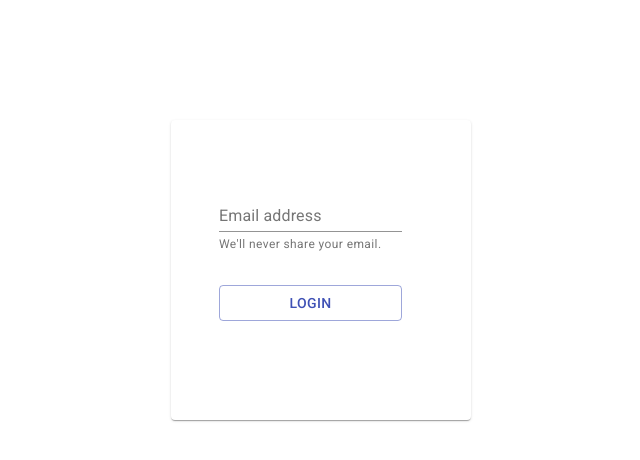
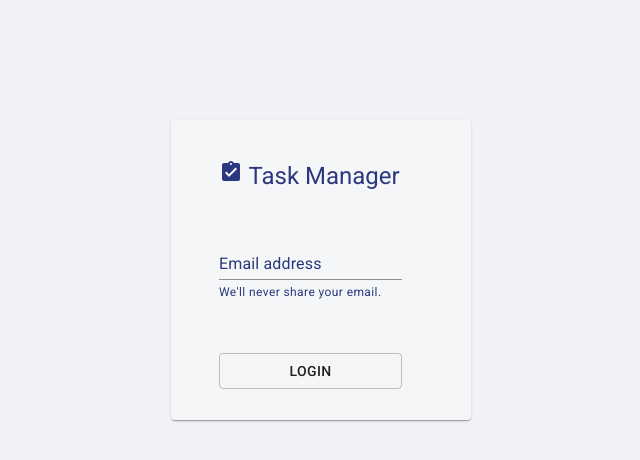
Before and after one commit to sumeyye-uzgor/TaskManagementSystem, a React (Create React App) app: page /login in a window 1280 px wide. Shown: the top 460 px of the page, without its empty margins (319-959 px from the left). Built offline with nearby package versions, Linux system fonts and the light colour scheme.

Commit message:
sytlings are commpleted

```diff
--- a/src/App.css
+++ b/src/App.css
@@ -1,5 +1,6 @@
 .App {
   text-align: center;
+  color: indigo !important;
 }
 
 .App-logo {
--- a/src/App.js
+++ b/src/App.js
@@ -13,7 +13,7 @@ import MyTasks from './pages/MyTasks.page';
 
 function App({userToken}) {
     return (
-        <React.Fragment>
+        <div style={{backgroundColor: "#f0f2f5", minHeight:"100vh", minWidth:"100vw", position: "absolute", color: "indigo"}}>
             <Switch>
                 <Route path="/login" exact>
                     <Login />
@@ -40,7 +40,7 @@ function App({userToken}) {
                     (<Redirect to="/login"/> )
                 }
             </Switch>
-        </React.Fragment>
+        </div>
 
     );
 }
--- a/src/components/Drawer.component.jsx
+++ b/src/components/Drawer.component.jsx
@@ -2,7 +2,7 @@ import React from 'react';
 import {Link} from "react-router-dom"
 import PropTypes from 'prop-types';
 import { AppBar, CssBaseline, Drawer, Hidden, IconButton, List } from '@material-ui/core';
-import {Menu as MenuIcon, ExitToApp, Refresh} from "@material-ui/icons"
+import {Menu as MenuIcon, ExitToApp, Refresh, AssignmentTurnedIn} from "@material-ui/icons"
 import {ListItem, ListItemText,ListItemIcon, Toolbar, Typography} from '@material-ui/core';
 import { makeStyles, useTheme } from '@material-ui/core/styles';
 import NavbarItems from "../data/NavbarItems"
@@ -27,6 +27,8 @@ const useStyles = makeStyles((theme) => ({
         width: "100%",
         height: "80px",
       },
+      backgroundColor: "white",
+      color: "#2c387e"
   },
   menuButton: {
     marginRight: theme.spacing(2),
@@ -37,14 +39,20 @@ const useStyles = makeStyles((theme) => ({
   // necessary for content to be below app bar
   toolbar: theme.mixins.toolbar,
   toolbarMe:{
-    marginTop: "-60px"
+      color: "#2c387e"
+
   },
   drawerPaper: {
       width: drawerWidth,
       marginTop: "80px",
+
+    [theme.breakpoints.up('sm')]: {
+      marginTop: '0',
+    },
   },
   content: {
       flexGrow: 1,
+    //   34a0a4, 52b69a
   },
 }));
 
@@ -75,9 +83,16 @@ function ResponsiveDrawer(props) {
     }
 
   const drawer = (
-    <div>
+    <div className={classes.toolbarMe}>
       <div className={classes.toolbar} />
             <List>
+              <Hidden xsDown >
+                    <Typography variant="h5" noWrap>
+                      <AssignmentTurnedIn  style={{ color:"#2c387e"}}/> Task Manager
+                    </Typography>
+                  <br />
+                  <br/>
+              </Hidden>
         {NavbarItems.map((item) => (
           <ListItem button key={item.id}>
                 <Link to={ item.link } style={ { textDecoration: "none", display:"flex" , color: "inherit"} }>
@@ -87,11 +102,11 @@ function ResponsiveDrawer(props) {
           </ListItem>
         ) ) }
             <ListItem button onClick={handleReset}>
-                <ListItemIcon><Refresh/></ListItemIcon>
+                <ListItemIcon><Refresh style={{ color:"#2c387e"}}/></ListItemIcon>
                 <ListItemText primary="Reset Data" />
             </ListItem>
             <ListItem button onClick={handleLogOut}>
-                <ListItemIcon><ExitToApp/></ListItemIcon>
+                <ListItemIcon><ExitToApp  style={{ color:"#2c387e"}}/></ListItemIcon>
                 <ListItemText primary="Log Out" />
             </ListItem>
 
@@ -104,6 +119,7 @@ function ResponsiveDrawer(props) {
   return (
     <div className={classes.root}>
           <CssBaseline />
+          <Hidden smUp>
       <AppBar position="fixed" className={classes.appBar}>
         <Toolbar>
           <IconButton
@@ -115,11 +131,15 @@ function ResponsiveDrawer(props) {
           >
             <MenuIcon />
                       </IconButton>
+
+
           <Typography variant="h6" noWrap>
-            Responsive drawer
+            <AssignmentTurnedIn  style={{ color:"#2c387e"}}/> Task Manager
           </Typography>
         </Toolbar>
       </AppBar>
+          </Hidden>
+
       <nav className={classes.drawer} aria-label="mailbox folders">
         {/* The implementation can be swapped with js to avoid SEO duplication of links. */}
         <Hidden smUp implementation="css">
--- a/src/components/NewTask.component.jsx
+++ b/src/components/NewTask.component.jsx
@@ -73,44 +73,45 @@ function NewTask ( { task, history, location } )
     return (
         <Card className={classes.root}>
             <CardContent>
-                <Typography variant="h6" component="h2">
+                <Typography variant="h6" component="h2" style={{ color:"#2c387e"}}>
                     {location.state ? "Edit Task" : "New Task"}
                 </Typography>
-                <FormControl required className={classes.formControl}>
-                    <InputLabel id="demo-simple-select-required-label">Assigned Department</InputLabel>
+                <FormControl required className={classes.formControl} >
+                    <InputLabel id="demo-simple-select-required-label" style={{ color:"#2c387e"}}>Assigned Department</InputLabel>
                     <Select
                     labelId="demo-simple-select-required-label"
                     id="demo-simple-select-required"
                     value={newTask.assignedDepartment}
-                    onChange={handleSelect}
+                        onChange={ handleSelect }
+                        style={{ color:"#2c387e"}}
                         className={ classes.selectEmpty }
                         disabled={location.state}
                     >
-                        <MenuItem value={0} disabled>
+                        <MenuItem value={0} style={{ color:"#2c387e"}} disabled>
                             <em>None</em>
                         </MenuItem>
-                        <MenuItem value={1}>HR</MenuItem>
-                        <MenuItem value={2}>Sales</MenuItem>
-                        <MenuItem value={3}>Marketing</MenuItem>
+                        <MenuItem value={1} style={{ color:"#2c387e"}}>HR</MenuItem>
+                        <MenuItem value={2} style={{ color:"#2c387e"}}>Sales</MenuItem>
+                        <MenuItem value={3} style={{ color:"#2c387e"}}>Marketing</MenuItem>
                     </Select>
-                <FormHelperText>Required</FormHelperText>
+                <FormHelperText style={{ color:"#2c387e"}}>Required</FormHelperText>
                 </FormControl>
                 <br/>
                 <FormControl className={classes.formControl}>
-                    <InputLabel htmlFor="title">Title</InputLabel>
-                    <Input id="title" aria-describedby="my-helper-text" onChange={handleChange} value={newTask.title} name="title"/>
+                    <InputLabel htmlFor="title" style={{ color:"#2c387e"}}>Title</InputLabel>
+                    <Input id="title" aria-describedby="my-helper-text" style={{ color:"#2c387e"}} onChange={handleChange} value={newTask.title} name="title"/>
                     {/* <FormHelperText id="my-helper-text">We'll never share your email.</FormHelperText> */}
                 </FormControl>
                 <br/>
                 <FormControl className={classes.formControl}>
-                    <InputLabel htmlFor="desc">Description</InputLabel>
-                    <Input id="desc" aria-describedby="my-helper-text" onChange={handleChange} value={newTask.description} name="description"/>
+                    <InputLabel htmlFor="desc" style={{ color:"#2c387e"}}>Description</InputLabel>
+                    <Input id="desc" aria-describedby="my-helper-text" style={{ color:"#2c387e"}} onChange={handleChange} value={newTask.description} name="description"/>
                     {/* <FormHelperText id="my-helper-text">We'll never share your email.</FormHelperText> */}
                 </FormControl>
             </CardContent>
             <CardActions>
 
-                <Button size="small" color="primary" variant="outlined" onClick={ handleSubmit }>{location.state ? "Save" : "Create"}</Button>
+                <Button size="small" style={{ color:"#2c387e"}} variant="outlined" onClick={ handleSubmit }>{location.state ? "Save" : "Create"}</Button>
             </CardActions>
         </Card>
     );
--- a/src/components/TaskCard.component.jsx
+++ b/src/components/TaskCard.component.jsx
@@ -41,11 +41,11 @@ function TaskCard({task, userInfo, history}) {
     return (
         <Card className={classes.root}>
             <CardContent  onClick={ handleDetails } className={`${classes.content} cardHover`} >
-                <Typography variant="h6" component="h2">
+                <Typography variant="h6" component="h2" style={{ color:"#2c387e"}}>
                     {task.title}
                 </Typography>
 
-                <Typography className={ classes.pos } color="textSecondary" component="p">
+                <Typography className={ classes.pos } style={ {color: "#525982"} } component="p" >
                     <br/>
                     Assigned To : { departments[ task.assignedDepartment - 1 ] }
                     <br />
--- a/src/data/NavbarItems.js
+++ b/src/data/NavbarItems.js
@@ -7,25 +7,25 @@ const NavbarItems = [
         title: "All Tasks",
         link: "/",
         id: 1,
-        icon: <ListItemIcon><Assignment/></ListItemIcon>
+        icon: <ListItemIcon><Assignment style={{ color:"#2c387e"}}/></ListItemIcon>
     },
     {
         title: "My Tasks",
         link: "/mytasks",
         id: 2,
-        icon: <ListItemIcon><Person /></ListItemIcon>
+        icon: <ListItemIcon><Person style={{ color:"#2c387e"}}/></ListItemIcon>
     },
     {
         title: "Pending Tasks",
         link: "/pendingtasks",
         id: 3,
-        icon: <ListItemIcon><Timelapse/></ListItemIcon>
+        icon: <ListItemIcon><Timelapse style={{ color:"#2c387e"}}/></ListItemIcon>
     },
     {
         title: "Create New Task",
         link: "/newtask",
         id: 4,
-        icon: <ListItemIcon><AddBox/></ListItemIcon>
+        icon: <ListItemIcon><AddBox style={{ color:"#2c387e"}}/></ListItemIcon>
     },
 
 ]
--- a/src/pages/Login.page.jsx
+++ b/src/pages/Login.page.jsx
@@ -1,5 +1,6 @@
-import { FormControl, InputLabel, Input, FormHelperText , Grid, Card, Box, Button} from '@material-ui/core';
+import { FormControl, InputLabel, Input, FormHelperText , Grid, Card, Box, Button, Typography} from '@material-ui/core';
 import React, { useState } from "react"
+import {AssignmentTurnedIn} from "@material-ui/icons"
 import {loginAsync} from "../data/AsyncFetching"
 import { withRouter } from 'react-router-dom';
 
@@ -18,17 +19,23 @@ function Login({ history}) {
     {
         setEmail(e.target.value)
     }
+
     return (
-        <Box mt={15} >
+        <Box mt={15}>
             <Grid container justify="center" alignContent="center" >
-                <Card style={{width: "300px", height: "300px"}}>
-                    <Box mt={8} ml={6} >
-
+                <Card style={{width: "300px", height: "300px", backgroundColor: "rgba(255, 255, 255, 0.3)"}} >
+                    <Box my={5} ml={6} >
+                        <Typography variant="h5" noWrap style={{ color:"#2c387e"}}>
+                            <AssignmentTurnedIn  style={{ color:"#2c387e"}}/> Task Manager
+                        </Typography>
+                        <br />
+                        <br/>
                     <FormControl>
-                        <InputLabel htmlFor="my-input">Email address</InputLabel>
-                        <Input id="my-input" aria-describedby="my-helper-text" value={email} onChange={(e)=> handleChange(e)} />
-                        <FormHelperText id="my-helper-text">We'll never share your email.</FormHelperText>
-                        <Button style={{marginTop: "30px"}} variant="outlined" color="primary" onClick={handleSignIn}>Login</Button>
+                        <InputLabel htmlFor="my-input" style={{ color:"#2c387e"}}>Email address</InputLabel>
+                        <Input id="my-input" aria-describedby="my-helper-text" value={email} style={{ color:"#2c387e"}} onChange={(e)=> handleChange(e)} />
+                            <FormHelperText id="my-helper-text" style={{ color:"#2c387e"}}>We'll never share your email.</FormHelperText>
+                            <br/>
+                        <Button style={{marginTop: "30px", color:"2c387e"}} variant="outlined" onClick={handleSignIn}>Login</Button>
                     </FormControl>
                 </Box>
                 </Card>
```
Lines whose indentation alone changed are shown as unchanged.
